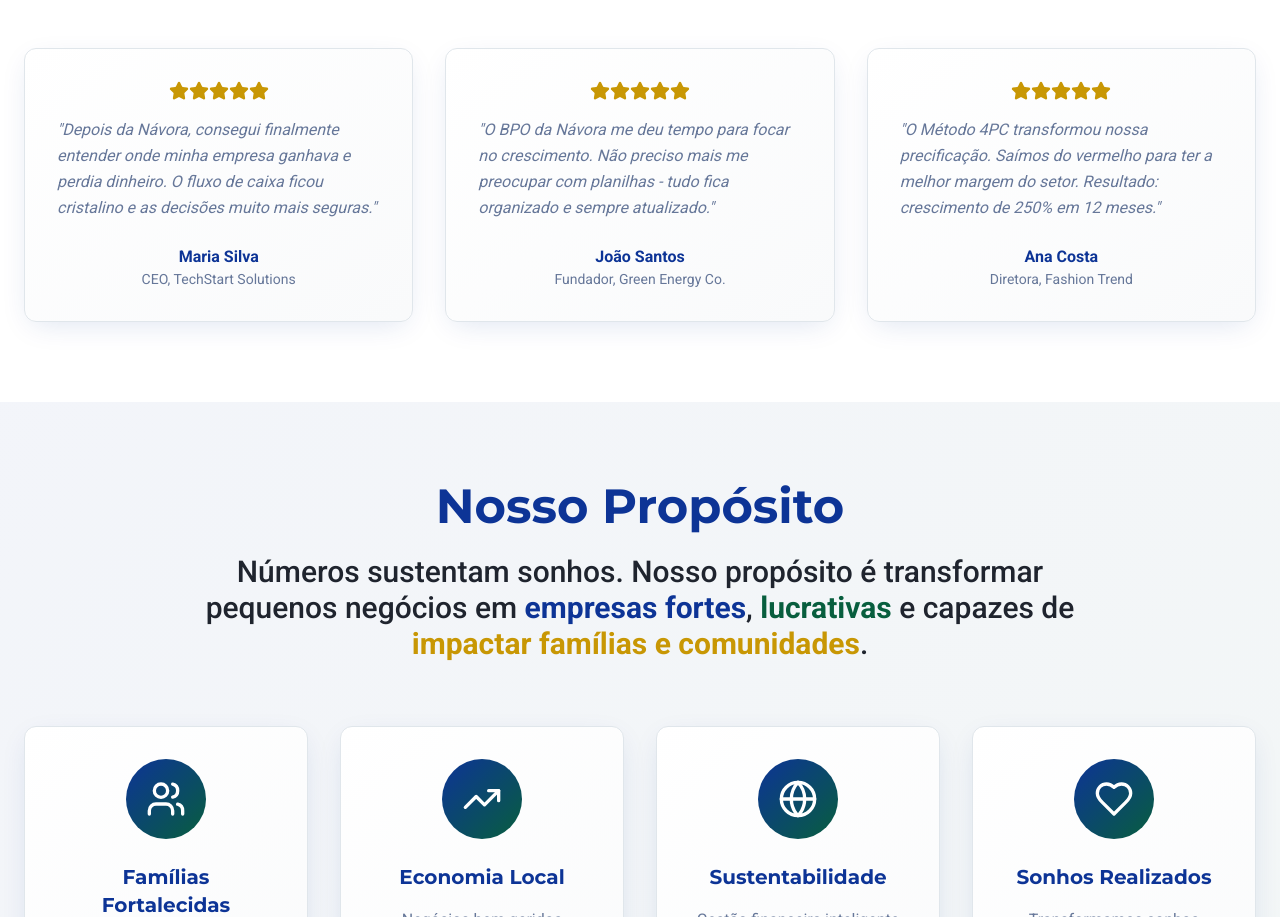
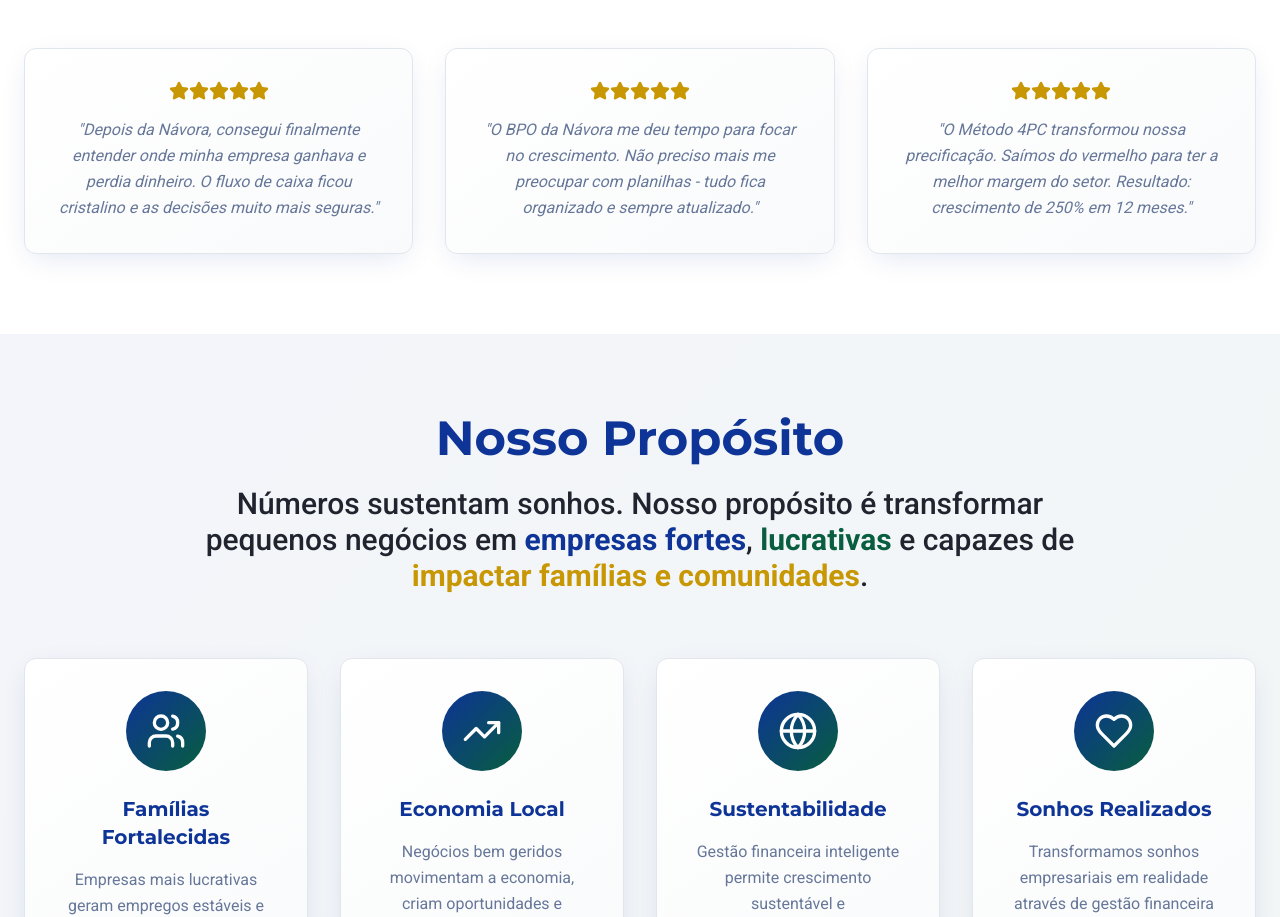
Before and after one commit to advmilva-hash/navora-financial-clarity, a React (Vite) app: page / in a window 1280 px wide. Shown: the part 5793-6710 px from the top of the page. Built offline with nearby package versions, Linux system fonts and the light colour scheme; the HTML template or start-up script is replaced by a standard one.

Commit message:
Remove author and role from testimonials

```diff
--- a/src/components/Results.tsx
+++ b/src/components/Results.tsx
@@ -91,15 +91,9 @@ const Results = () => {
                 </div>
 
                 {/* Testimonial */}
-                <blockquote className="text-muted-foreground leading-relaxed mb-6 italic">
+                <blockquote className="text-muted-foreground leading-relaxed italic text-center">
                   "{testimonial.text}"
                 </blockquote>
-
-                {/* Author */}
-                <div className="text-center">
-                  <div className="font-semibold text-primary">{testimonial.author}</div>
-                  <div className="text-sm text-muted-foreground">{testimonial.role}</div>
-                </div>
               </Card>)}
           </div>
         </div>
```
